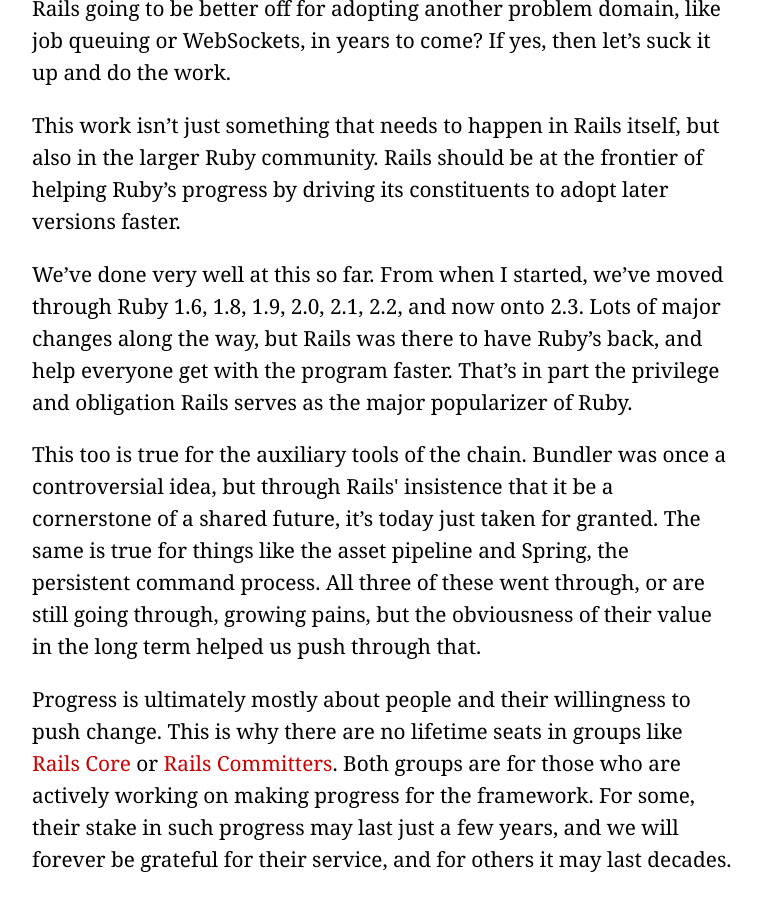
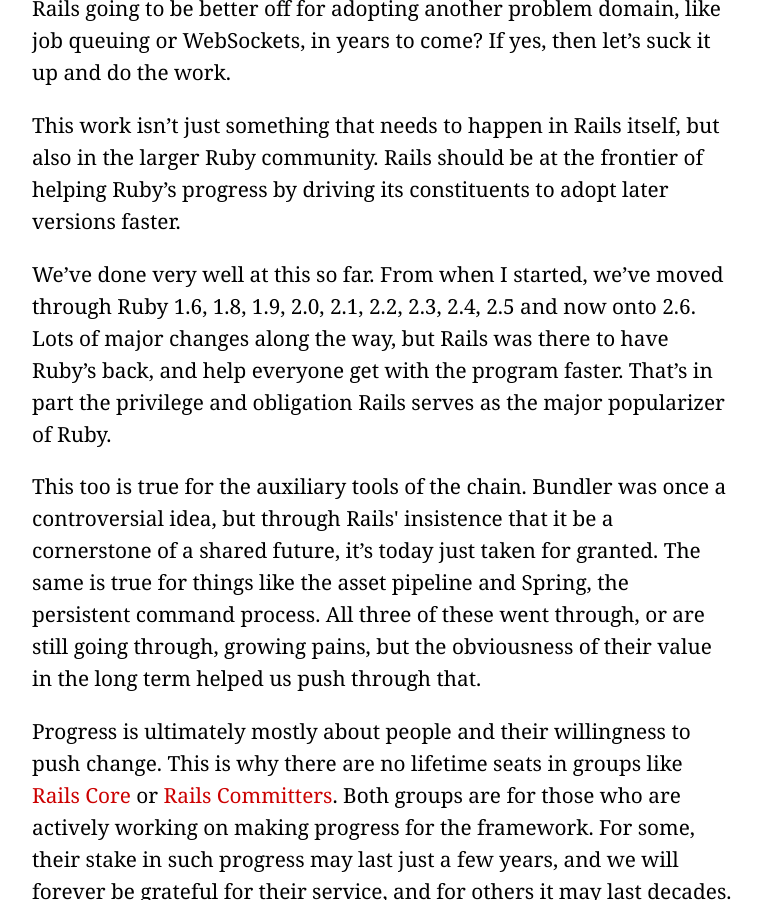
Before and after one commit to rails/homepage, a Jekyll site: the page built from doctrine.html, in a window 1280 px wide and 900 px high, scrolled down 19252 px. Shown: the whole window, without its empty margins (258-1020 px from the left). Built offline with Jekyll 4.4.1, drawn with Linux system fonts in a browser that asks for light colours.

Commit message:
Add more ruby versions to "Progress over Stability"

```diff
--- a/doctrine.html
+++ b/doctrine.html
@@ -280,7 +280,7 @@
 
       <p>This work isn’t just something that needs to happen in Rails itself, but also in the larger Ruby community. Rails should be at the frontier of helping Ruby’s progress by driving its constituents to adopt later versions faster. </p>
 
-      <p>We’ve done very well at this so far. From when I started, we’ve moved through Ruby 1.6, 1.8, 1.9, 2.0, 2.1, 2.2, and now onto 2.3. Lots of major changes along the way, but Rails was there to have Ruby’s back, and help everyone get with the program faster. That’s in part the privilege and obligation Rails serves as the major popularizer of Ruby.</p>
+      <p>We’ve done very well at this so far. From when I started, we’ve moved through Ruby 1.6, 1.8, 1.9, 2.0, 2.1, 2.2, 2.3, 2.4, 2.5 and now onto 2.6. Lots of major changes along the way, but Rails was there to have Ruby’s back, and help everyone get with the program faster. That’s in part the privilege and obligation Rails serves as the major popularizer of Ruby.</p>
 
       <p>This too is true for the auxiliary tools of the chain. Bundler was once a controversial idea, but through Rails' insistence that it be a cornerstone of a shared future, it’s today just taken for granted. The same is true for things like the asset pipeline and Spring, the persistent command process. All three of these went through, or are still going through, growing pains, but the obviousness of their value in the long term helped us push through that.</p>
 
```
